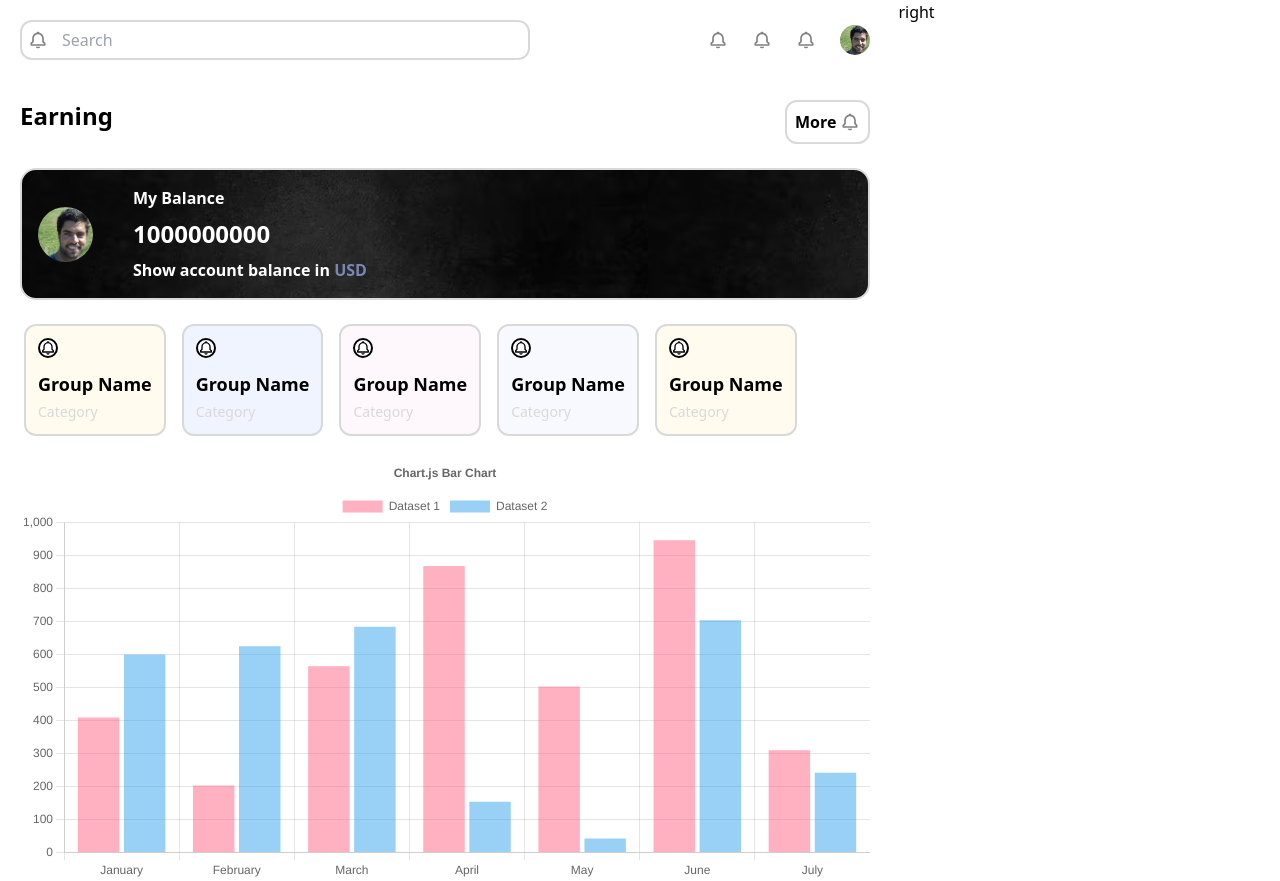
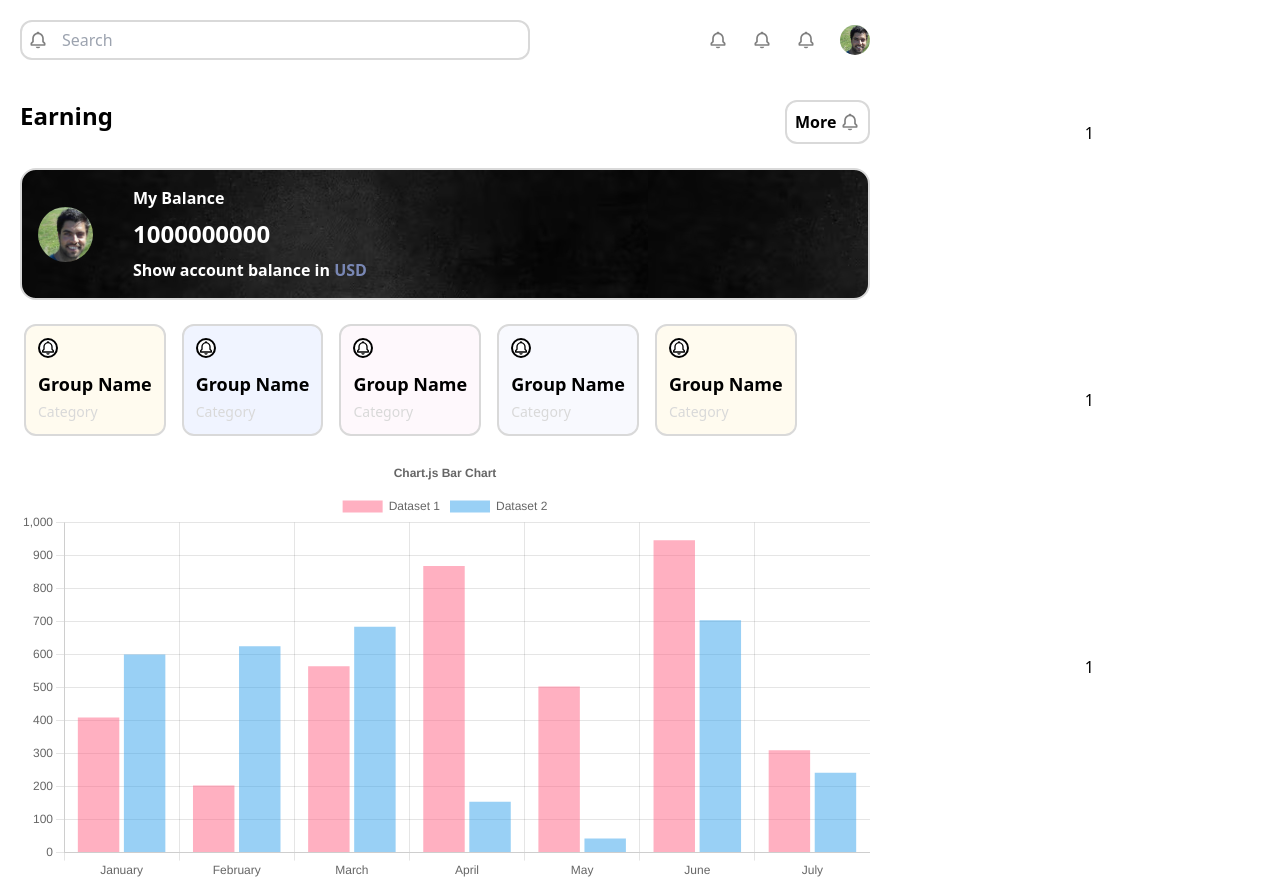
Before and after one commit to leeya018/equal-bill-firebase, a Next.js app: page / in a window 1280 px wide. Built offline with nearby package versions, Linux system fonts and the light colour scheme; no server answers.

Commit message:
hirarchy

```diff
--- /dev/null
+++ b/components/Right.jsx
@@ -0,0 +1,15 @@
+import * as React from "react";
+
+import { BiBell } from "react-icons/bi";
+
+export default function Right() {
+  return (
+    <div className="h-full w-[30%]">
+      <div className="h-full flex flex-col items-center justify-around">
+        <div>1</div>
+        <div>1</div>
+        <div>1</div>
+      </div>
+    </div>
+  );
+}
--- a/components/Left.jsx
+++ b/components/left/index.jsx
@@ -7,6 +7,7 @@ import Image from "next/image";
 import BlackBlock from "./BlackBlock";
 import Groups from "./Groups";
 import VerticalChart from "./VerticalChart";
+import GroupGraphResult from "./GroupGraphResult";
 
 export default function Left() {
   return (
@@ -22,7 +23,7 @@ export default function Left() {
         {/* groups items */}
         <Groups />
         {/* Grapth */}
-        <VerticalChart />
+        <GroupGraphResult />
       </div>
     </div>
   );
--- a/pages/index.jsx
+++ b/pages/index.jsx
@@ -1,11 +1,12 @@
-import Left from "components/Left";
 import React from "react";
+import Left from "components/left";
+import Right from "components/Right";
 
 export default function index() {
   return (
     <div className="flex gap-2 w-[100vw]  h-[100vh]">
       <Left />
-      <div className="h-full w-[30%]">right</div>
+      <Right />
     </div>
   );
 }
```
Also changed, not shown: components/left/BlackBlock.jsx (renamed from components/BlackBlock.jsx), components/left/GroupGraphResult.jsx (renamed from components/GroupGraphResult.jsx), components/left/Groups.jsx (renamed from components/Groups.jsx), components/left/Nav.jsx (renamed from components/Nav.jsx), components/left/PieChart.jsx (renamed from components/PieChart.jsx), components/left/Titlle.jsx (renamed from components/Titlle.jsx), components/left/VerticalChart.jsx (renamed from components/VerticalChart.jsx).
